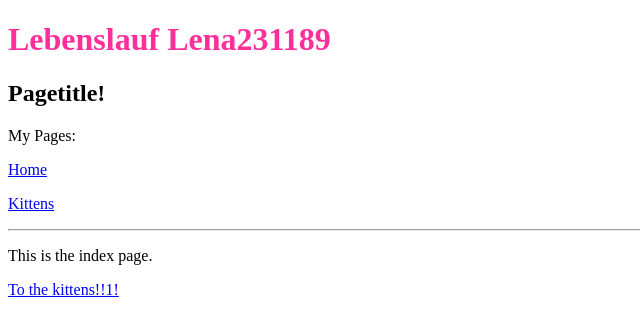
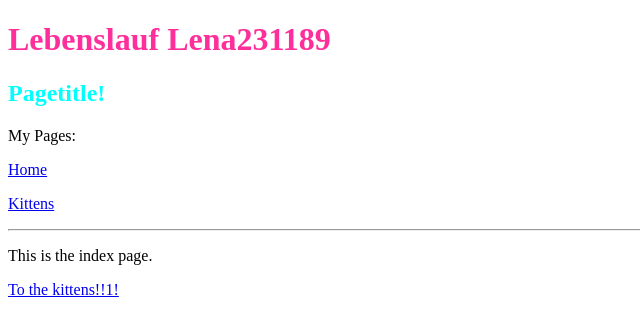
Before and after one commit to Lena231189/Lena231189.github.io, a Jekyll site: the page built from index.html, in a window 1280 px wide. Shown: the top 336 px of the page, without its empty margins (0-640 px from the left). Built offline with Jekyll 4.4.1, drawn with Linux system fonts in a browser that asks for light colours.

Commit message:
Update style.css

```diff
--- a/css/style.css
+++ b/css/style.css
@@ -2,5 +2,5 @@ h1 {
     color: #FE2E9A;
 }
 h2 {
-    color: ;
+    color: #00FFFF;
 }
```
